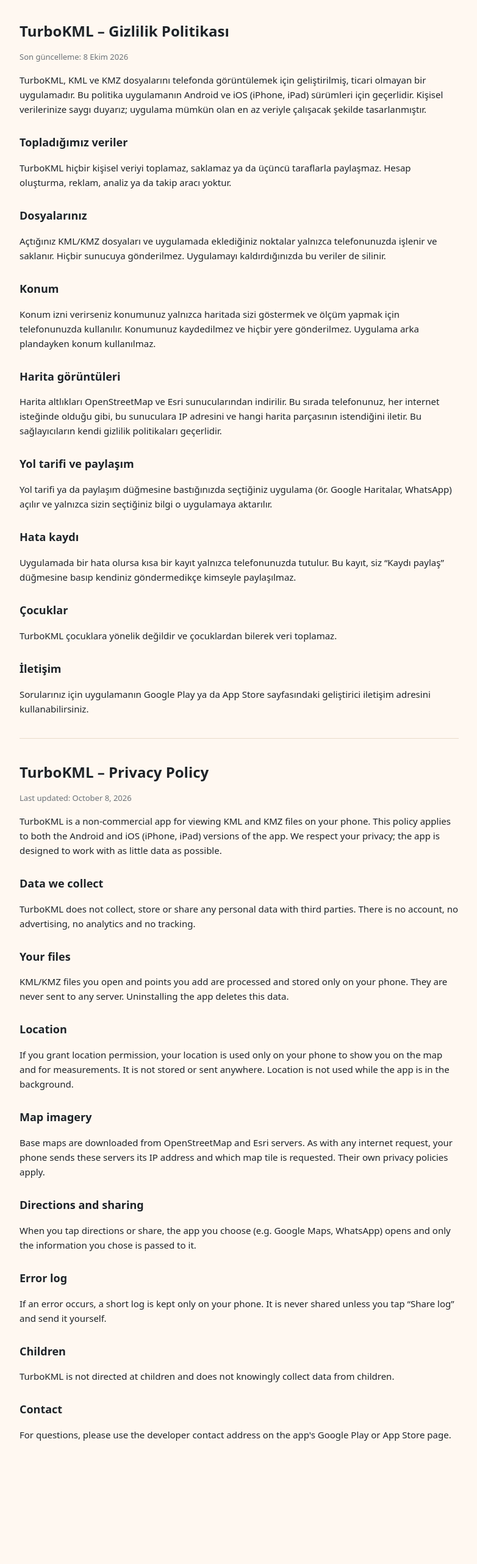
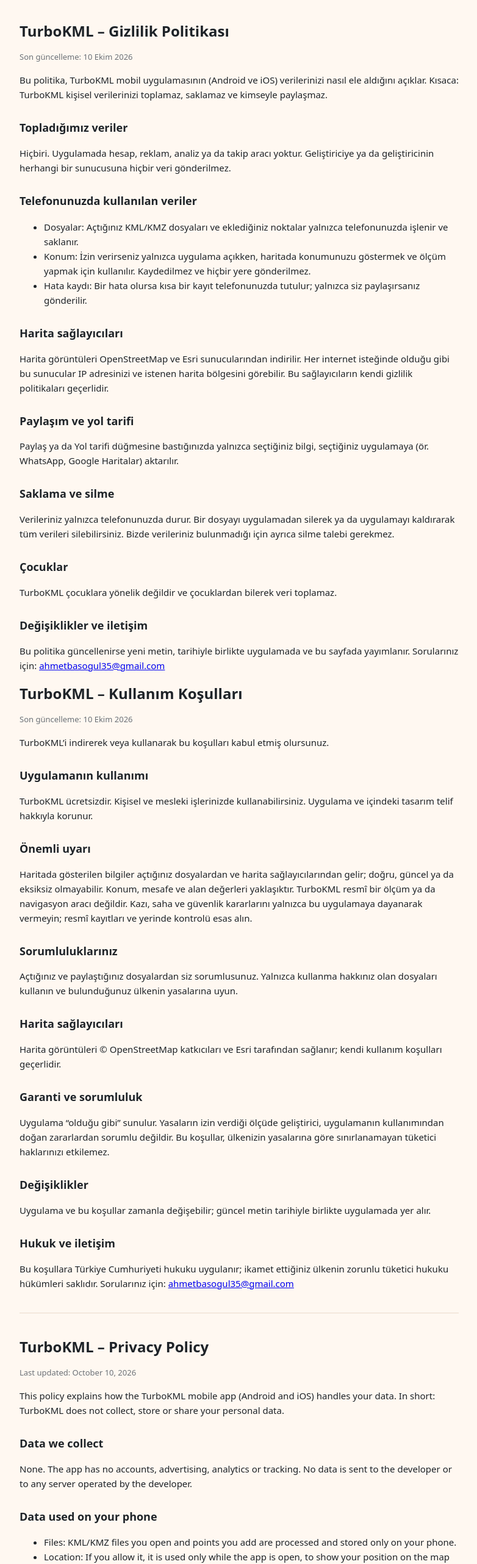
Before and after one commit to ahmetbasogul35/turbokml, a plain HTML site: page privacy.html in a window 1280 px wide. Shown: the top 2564 px of the page at 61% size, without its empty margins (248-1030 px from the left). Before the commit the page ends 2427 px from the top, so only its background shows below. Drawn offline with Linux system fonts and the light colour scheme.

Commit message:
Gizlilik politikasi ve kullanim kosullari guncellendi

```diff
--- a/privacy.html
+++ b/privacy.html
@@ -3,7 +3,7 @@
 <head>
 <meta charset="utf-8">
 <meta name="viewport" content="width=device-width, initial-scale=1">
-<title>TurboKML – Gizlilik Politikası / Privacy Policy</title>
+<title>TurboKML – Gizlilik Politikası ve Kullanım Koşulları / Privacy Policy and Terms</title>
 <style>
   body { margin:0; background:#FFF8F1; color:#1E2328; font-family:system-ui,-apple-system,"Segoe UI",Roboto,sans-serif; line-height:1.6; }
   main { max-width:720px; margin:0 auto; padding:24px 16px 48px; }
@@ -17,64 +17,78 @@
 <body>
 <main>
 <h1>TurboKML – Gizlilik Politikası</h1>
-<p class="muted">Son güncelleme: 8 Ekim 2026</p>
-
-<p>TurboKML, KML ve KMZ dosyalarını telefonda görüntülemek için geliştirilmiş, ticari olmayan bir uygulamadır. Bu politika uygulamanın Android ve iOS (iPhone, iPad) sürümleri için geçerlidir. Kişisel verilerinize saygı duyarız; uygulama mümkün olan en az veriyle çalışacak şekilde tasarlanmıştır.</p>
-
+<p class="muted">Son güncelleme: 10 Ekim 2026</p>
+<p>Bu politika, TurboKML mobil uygulamasının (Android ve iOS) verilerinizi nasıl ele aldığını açıklar. Kısaca: TurboKML kişisel verilerinizi toplamaz, saklamaz ve kimseyle paylaşmaz.</p>
 <h2>Topladığımız veriler</h2>
-<p>TurboKML hiçbir kişisel veriyi toplamaz, saklamaz ya da üçüncü taraflarla paylaşmaz. Hesap oluşturma, reklam, analiz ya da takip aracı yoktur.</p>
-
-<h2>Dosyalarınız</h2>
-<p>Açtığınız KML/KMZ dosyaları ve uygulamada eklediğiniz noktalar yalnızca telefonunuzda işlenir ve saklanır. Hiçbir sunucuya gönderilmez. Uygulamayı kaldırdığınızda bu veriler de silinir.</p>
-
-<h2>Konum</h2>
-<p>Konum izni verirseniz konumunuz yalnızca haritada sizi göstermek ve ölçüm yapmak için telefonunuzda kullanılır. Konumunuz kaydedilmez ve hiçbir yere gönderilmez. Uygulama arka plandayken konum kullanılmaz.</p>
-
-<h2>Harita görüntüleri</h2>
-<p>Harita altlıkları OpenStreetMap ve Esri sunucularından indirilir. Bu sırada telefonunuz, her internet isteğinde olduğu gibi, bu sunuculara IP adresini ve hangi harita parçasının istendiğini iletir. Bu sağlayıcıların kendi gizlilik politikaları geçerlidir.</p>
-
-<h2>Yol tarifi ve paylaşım</h2>
-<p>Yol tarifi ya da paylaşım düğmesine bastığınızda seçtiğiniz uygulama (ör. Google Haritalar, WhatsApp) açılır ve yalnızca sizin seçtiğiniz bilgi o uygulamaya aktarılır.</p>
-
-<h2>Hata kaydı</h2>
-<p>Uygulamada bir hata olursa kısa bir kayıt yalnızca telefonunuzda tutulur. Bu kayıt, siz “Kaydı paylaş” düğmesine basıp kendiniz göndermedikçe kimseyle paylaşılmaz.</p>
-
+<p>Hiçbiri. Uygulamada hesap, reklam, analiz ya da takip aracı yoktur. Geliştiriciye ya da geliştiricinin herhangi bir sunucusuna hiçbir veri gönderilmez.</p>
+<h2>Telefonunuzda kullanılan veriler</h2>
+<ul><li>Dosyalar: Açtığınız KML/KMZ dosyaları ve eklediğiniz noktalar yalnızca telefonunuzda işlenir ve saklanır.</li><li>Konum: İzin verirseniz yalnızca uygulama açıkken, haritada konumunuzu göstermek ve ölçüm yapmak için kullanılır. Kaydedilmez ve hiçbir yere gönderilmez.</li><li>Hata kaydı: Bir hata olursa kısa bir kayıt telefonunuzda tutulur; yalnızca siz paylaşırsanız gönderilir.</li></ul>
+<h2>Harita sağlayıcıları</h2>
+<p>Harita görüntüleri OpenStreetMap ve Esri sunucularından indirilir. Her internet isteğinde olduğu gibi bu sunucular IP adresinizi ve istenen harita bölgesini görebilir. Bu sağlayıcıların kendi gizlilik politikaları geçerlidir.</p>
+<h2>Paylaşım ve yol tarifi</h2>
+<p>Paylaş ya da Yol tarifi düğmesine bastığınızda yalnızca seçtiğiniz bilgi, seçtiğiniz uygulamaya (ör. WhatsApp, Google Haritalar) aktarılır.</p>
+<h2>Saklama ve silme</h2>
+<p>Verileriniz yalnızca telefonunuzda durur. Bir dosyayı uygulamadan silerek ya da uygulamayı kaldırarak tüm verileri silebilirsiniz. Bizde verileriniz bulunmadığı için ayrıca silme talebi gerekmez.</p>
 <h2>Çocuklar</h2>
 <p>TurboKML çocuklara yönelik değildir ve çocuklardan bilerek veri toplamaz.</p>
+<h2>Değişiklikler ve iletişim</h2>
+<p>Bu politika güncellenirse yeni metin, tarihiyle birlikte uygulamada ve bu sayfada yayımlanır. Sorularınız için: <a href="mailto:ahmetbasogul35@gmail.com">ahmetbasogul35@gmail.com</a></p>
 
-<h2>İletişim</h2>
-<p>Sorularınız için uygulamanın Google Play ya da App Store sayfasındaki geliştirici iletişim adresini kullanabilirsiniz.</p>
+<h1 id="kosullar">TurboKML – Kullanım Koşulları</h1>
+<p class="muted">Son güncelleme: 10 Ekim 2026</p>
+<p>TurboKML’i indirerek veya kullanarak bu koşulları kabul etmiş olursunuz.</p>
+<h2>Uygulamanın kullanımı</h2>
+<p>TurboKML ücretsizdir. Kişisel ve mesleki işlerinizde kullanabilirsiniz. Uygulama ve içindeki tasarım telif hakkıyla korunur.</p>
+<h2>Önemli uyarı</h2>
+<p>Haritada gösterilen bilgiler açtığınız dosyalardan ve harita sağlayıcılarından gelir; doğru, güncel ya da eksiksiz olmayabilir. Konum, mesafe ve alan değerleri yaklaşıktır. TurboKML resmî bir ölçüm ya da navigasyon aracı değildir. Kazı, saha ve güvenlik kararlarını yalnızca bu uygulamaya dayanarak vermeyin; resmî kayıtları ve yerinde kontrolü esas alın.</p>
+<h2>Sorumluluklarınız</h2>
+<p>Açtığınız ve paylaştığınız dosyalardan siz sorumlusunuz. Yalnızca kullanma hakkınız olan dosyaları kullanın ve bulunduğunuz ülkenin yasalarına uyun.</p>
+<h2>Harita sağlayıcıları</h2>
+<p>Harita görüntüleri © OpenStreetMap katkıcıları ve Esri tarafından sağlanır; kendi kullanım koşulları geçerlidir.</p>
+<h2>Garanti ve sorumluluk</h2>
+<p>Uygulama “olduğu gibi” sunulur. Yasaların izin verdiği ölçüde geliştirici, uygulamanın kullanımından doğan zararlardan sorumlu değildir. Bu koşullar, ülkenizin yasalarına göre sınırlanamayan tüketici haklarınızı etkilemez.</p>
+<h2>Değişiklikler</h2>
+<p>Uygulama ve bu koşullar zamanla değişebilir; güncel metin tarihiyle birlikte uygulamada yer alır.</p>
+<h2>Hukuk ve iletişim</h2>
+<p>Bu koşullara Türkiye Cumhuriyeti hukuku uygulanır; ikamet ettiğiniz ülkenin zorunlu tüketici hukuku hükümleri saklıdır. Sorularınız için: <a href="mailto:ahmetbasogul35@gmail.com">ahmetbasogul35@gmail.com</a></p>
 
 <hr>
 
-<h1>TurboKML – Privacy Policy</h1>
-<p class="muted">Last updated: October 8, 2026</p>
-
-<p>TurboKML is a non-commercial app for viewing KML and KMZ files on your phone. This policy applies to both the Android and iOS (iPhone, iPad) versions of the app. We respect your privacy; the app is designed to work with as little data as possible.</p>
-
+<h1 id="en">TurboKML – Privacy Policy</h1>
+<p class="muted">Last updated: October 10, 2026</p>
+<p>This policy explains how the TurboKML mobile app (Android and iOS) handles your data. In short: TurboKML does not collect, store or share your personal data.</p>
 <h2>Data we collect</h2>
-<p>TurboKML does not collect, store or share any personal data with third parties. There is no account, no advertising, no analytics and no tracking.</p>
-
-<h2>Your files</h2>
-<p>KML/KMZ files you open and points you add are processed and stored only on your phone. They are never sent to any server. Uninstalling the app deletes this data.</p>
-
-<h2>Location</h2>
-<p>If you grant location permission, your location is used only on your phone to show you on the map and for measurements. It is not stored or sent anywhere. Location is not used while the app is in the background.</p>
-
-<h2>Map imagery</h2>
-<p>Base maps are downloaded from OpenStreetMap and Esri servers. As with any internet request, your phone sends these servers its IP address and which map tile is requested. Their own privacy policies apply.</p>
-
-<h2>Directions and sharing</h2>
-<p>When you tap directions or share, the app you choose (e.g. Google Maps, WhatsApp) opens and only the information you chose is passed to it.</p>
-
-<h2>Error log</h2>
-<p>If an error occurs, a short log is kept only on your phone. It is never shared unless you tap “Share log” and send it yourself.</p>
-
+<p>None. The app has no accounts, advertising, analytics or tracking. No data is sent to the developer or to any server operated by the developer.</p>
+<h2>Data used on your phone</h2>
+<ul><li>Files: KML/KMZ files you open and points you add are processed and stored only on your phone.</li><li>Location: If you allow it, it is used only while the app is open, to show your position on the map and for measurements. It is not stored or sent anywhere.</li><li>Error log: If an error occurs, a short log is kept on your phone; it is sent only if you choose to share it.</li></ul>
+<h2>Map providers</h2>
+<p>Map images are downloaded from OpenStreetMap and Esri servers. As with any internet request, these servers can see your IP address and the requested map area. Their own privacy policies apply.</p>
+<h2>Sharing and directions</h2>
+<p>When you tap Share or Directions, only the information you chose is passed to the app you choose (e.g. WhatsApp, Google Maps).</p>
+<h2>Retention and deletion</h2>
+<p>Your data stays only on your phone. You can delete it by removing a file in the app or by uninstalling the app. Since we hold none of your data, no separate deletion request is needed.</p>
 <h2>Children</h2>
 <p>TurboKML is not directed at children and does not knowingly collect data from children.</p>
+<h2>Changes and contact</h2>
+<p>If this policy changes, the new version will be published in the app and on this page with its date. Questions: <a href="mailto:ahmetbasogul35@gmail.com">ahmetbasogul35@gmail.com</a></p>
 
-<h2>Contact</h2>
-<p>For questions, please use the developer contact address on the app's Google Play or App Store page.</p>
+<h1 id="terms">TurboKML – Terms of Use</h1>
+<p class="muted">Last updated: October 10, 2026</p>
+<p>By downloading or using TurboKML you agree to these terms.</p>
+<h2>Using the app</h2>
+<p>TurboKML is free. You may use it for personal and professional work. The app and its design are protected by copyright.</p>
+<h2>Important notice</h2>
+<p>Information on the map comes from the files you open and from map providers; it may be inaccurate, outdated or incomplete. Location, distance and area values are approximate. TurboKML is not an official surveying or navigation tool. Do not make excavation, field or safety decisions based on this app alone; rely on official records and on-site checks.</p>
+<h2>Your responsibilities</h2>
+<p>You are responsible for the files you open and share. Only use files you have the right to use, and follow the laws of your country.</p>
+<h2>Map providers</h2>
+<p>Map images are provided by © OpenStreetMap contributors and Esri; their own terms apply.</p>
+<h2>Warranty and liability</h2>
+<p>The app is provided “as is”. To the extent permitted by law, the developer is not liable for damages arising from its use. These terms do not affect consumer rights that cannot be limited under the laws of your country.</p>
+<h2>Changes</h2>
+<p>The app and these terms may change over time; the current text is available in the app with its date.</p>
+<h2>Law and contact</h2>
+<p>These terms are governed by the laws of the Republic of Türkiye, without prejudice to the mandatory consumer laws of your country of residence. Questions: <a href="mailto:ahmetbasogul35@gmail.com">ahmetbasogul35@gmail.com</a></p>
 </main>
 </body>
 </html>
```
Also changed, not shown: index.html (+2 -1 lines).
